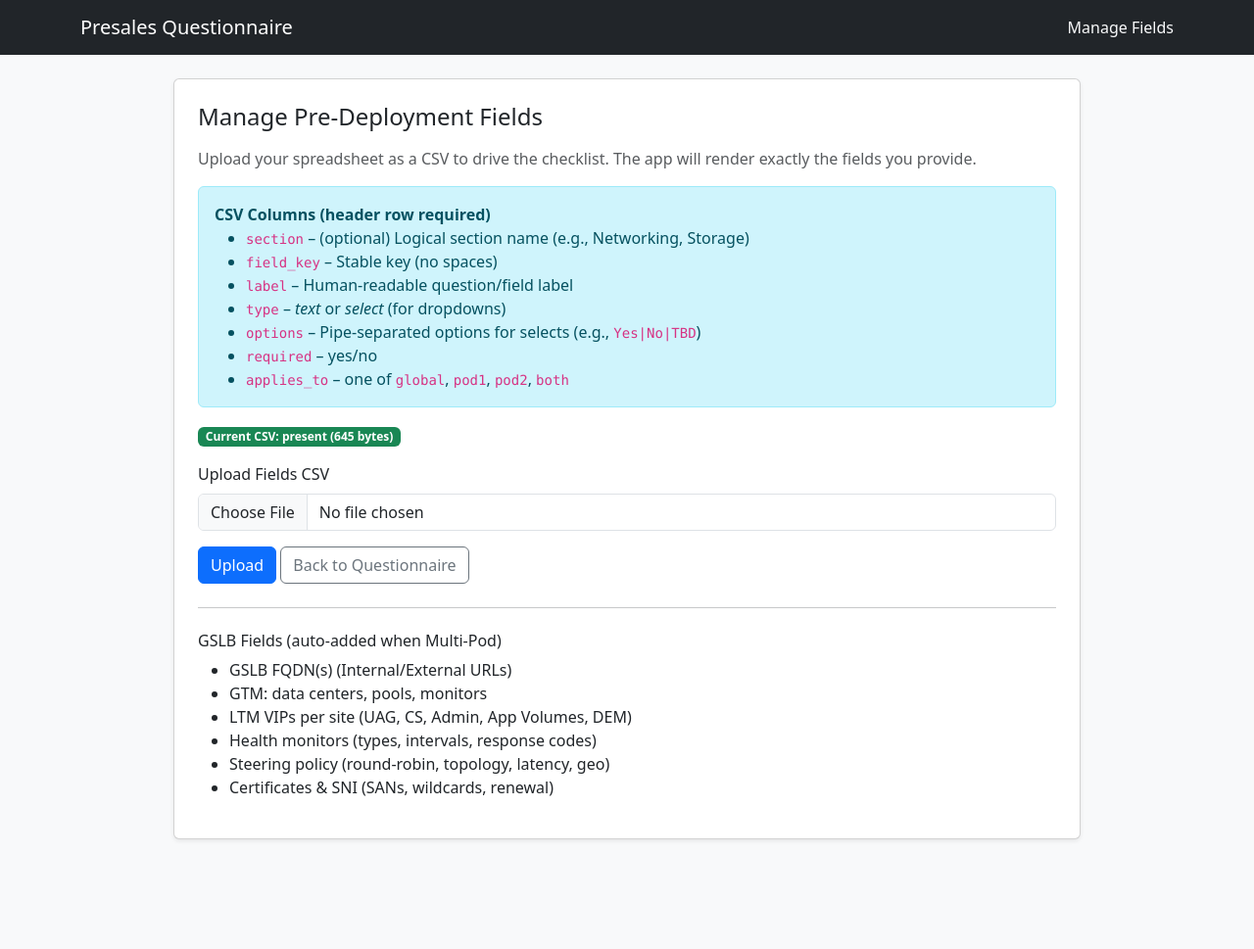
After one commit to chevychevell68/vdi-docgen, a Flask app: page /manage-fields in a window 1280 px wide. The commit adds this page. Shown: the whole page at 98% size. Run offline with Flask 3, Linux system fonts and the light colour scheme.

Commit message:
Add files via upload

```diff
--- a/app.py
+++ b/app.py
@@ -1,20 +1,36 @@
 
-from flask import Flask, render_template, request, send_file, redirect, url_for
-import io
+from flask import Flask, render_template, request, send_file, redirect, url_for, flash
+import io, csv, os
 from datetime import datetime
 
 app = Flask(__name__)
+app.secret_key = "dev"  # for flash messages
 
-# Utility: convert form MultiDict to plain dict with lists flattened
+FIELDS_CSV_PATH = os.path.join(os.path.dirname(__file__), "fields.csv")
+
 def form_to_dict(form):
     data = {}
     for k in form.keys():
         vals = form.getlist(k)
-        if len(vals) == 1:
-            data[k] = vals[0]
-        else:
-            data[k] = vals
+        data[k] = vals[0] if len(vals) == 1 else vals
     return data
+
+def load_fields_from_csv():
+    fields = []
+    if os.path.exists(FIELDS_CSV_PATH):
+        with open(FIELDS_CSV_PATH, newline='', encoding="utf-8") as f:
+            reader = csv.DictReader(f)
+            for row in reader:
+                row = {k.strip(): (v.strip() if isinstance(v, str) else v) for k, v in row.items()}
+                row.setdefault("section", "General")
+                row.setdefault("field_key", "")
+                row.setdefault("label", row.get("field_key", ""))
+                row.setdefault("type", "text")
+                row.setdefault("options", "")
+                row.setdefault("required", "no")
+                row.setdefault("applies_to", "both")  # pod1, pod2, both, global
+                fields.append(row)
+    return fields
 
 @app.route("/", methods=["GET"])
 def index():
@@ -23,18 +39,69 @@ def index():
 @app.route("/submit", methods=["POST"])
 def submit():
     data = form_to_dict(request.form)
-    # Create a lightweight summary to show on results page
     submitted_at = datetime.utcnow().strftime("%Y-%m-%d %H:%M UTC")
     return render_template("results.html", data=data, submitted_at=submitted_at)
 
 @app.route("/download", methods=["POST"])
 def download():
-    # Receive posted data as the same form payload and render markdown
     data = form_to_dict(request.form)
     md = render_template("questionnaire.md", data=data, now=datetime.utcnow())
     buf = io.BytesIO(md.encode("utf-8"))
     filename = "presales_questionnaire_{dt}.md".format(dt=datetime.utcnow().strftime("%Y%m%d_%H%M%S"))
     return send_file(buf, mimetype="text/markdown", as_attachment=True, download_name=filename)
 
+@app.route("/checklist", methods=["POST"])
+def checklist():
+    # Generate the Pre-Deployment Checklist HTML view from the submission + CSV fields.
+    data = form_to_dict(request.form)
+    fields = load_fields_from_csv()
+    pod_scope = data.get("pod_scope", "single")
+    is_multi = pod_scope == "multi"
+
+    return render_template(
+        "checklist.html",
+        data=data,
+        fields=fields,
+        is_multi=is_multi,
+        now=datetime.utcnow()
+    )
+
+@app.route("/checklist/download", methods=["POST"])
+def checklist_download():
+    # Render the checklist to Markdown for export.
+    data = form_to_dict(request.form)
+    fields = load_fields_from_csv()
+    pod_scope = data.get("pod_scope", "single")
+    is_multi = pod_scope == "multi"
+
+    md = render_template("checklist.md", data=data, fields=fields, is_multi=is_multi, now=datetime.utcnow())
+    buf = io.BytesIO(md.encode("utf-8"))
+    filename = "predeployment_checklist_{dt}.md".format(dt=datetime.utcnow().strftime("%Y%m%d_%H%M%S"))
+    return send_file(buf, mimetype="text/markdown", as_attachment=True, download_name=filename)
+
+@app.route("/manage-fields", methods=["GET"])
+def manage_fields():
+    # Show current CSV presence and provide upload form
+    exists = os.path.exists(FIELDS_CSV_PATH)
+    size = os.path.getsize(FIELDS_CSV_PATH) if exists else 0
+    return render_template("manage_fields.html", exists=exists, size=size)
+
+@app.route("/manage-fields/upload", methods=["POST"])
+def manage_fields_upload():
+    file = request.files.get("fields_csv")
+    if not file or file.filename == "":
+        flash("Please choose a CSV file.", "warning")
+        return redirect(url_for("manage_fields"))
+    filename = file.filename.lower()
+    if not filename.endswith(".csv"):
+        flash("Only .csv files are supported.", "warning")
+        return redirect(url_for("manage_fields"))
+    try:
+        file.save(FIELDS_CSV_PATH)
+        flash("Fields CSV uploaded successfully.", "success")
+    except Exception as e:
+        flash(f"Upload failed: {e}", "danger")
+    return redirect(url_for("manage_fields"))
+
 if __name__ == "__main__":
     app.run(host="0.0.0.0", port=5000, debug=True)
--- a/templates/base.html
+++ b/templates/base.html
@@ -17,6 +17,7 @@
     <nav class="navbar navbar-expand-lg navbar-dark bg-dark mb-4">
       <div class="container">
         <a class="navbar-brand" href="/">Presales Questionnaire</a>
+        <a class="nav-link text-light" href="/manage-fields">Manage Fields</a>
       </div>
     </nav>
     <main class="container mb-5">
--- /dev/null
+++ b/templates/manage_fields.html
@@ -0,0 +1,48 @@
+
+{% extends "base.html" %}
+{% block content %}
+<h1 class="h4 mb-3">Manage Pre-Deployment Fields</h1>
+<p class="text-muted">Upload your spreadsheet as a CSV to drive the checklist. The app will render exactly the fields you provide.</p>
+
+<div class="alert alert-info">
+  <div class="fw-semibold">CSV Columns (header row required)</div>
+  <ul class="mb-0">
+    <li><code>section</code> – (optional) Logical section name (e.g., Networking, Storage)</li>
+    <li><code>field_key</code> – Stable key (no spaces)</li>
+    <li><code>label</code> – Human-readable question/field label</li>
+    <li><code>type</code> – <em>text</em> or <em>select</em> (for dropdowns)</li>
+    <li><code>options</code> – Pipe-separated options for selects (e.g., <code>Yes|No|TBD</code>)</li>
+    <li><code>required</code> – yes/no</li>
+    <li><code>applies_to</code> – one of <code>global</code>, <code>pod1</code>, <code>pod2</code>, <code>both</code></li>
+  </ul>
+</div>
+
+<div class="mb-3">
+  {% if exists %}
+    <span class="badge bg-success">Current CSV: present ({{ size }} bytes)</span>
+  {% else %}
+    <span class="badge bg-secondary">No CSV uploaded yet</span>
+  {% endif %}
+</div>
+
+<form method="POST" action="{{ url_for('manage_fields_upload') }}" enctype="multipart/form-data" class="mt-2">
+  <div class="mb-3">
+    <label class="form-label">Upload Fields CSV</label>
+    <input class="form-control" type="file" name="fields_csv" accept=".csv">
+  </div>
+  <button class="btn btn-primary" type="submit">Upload</button>
+  <a class="btn btn-outline-secondary" href="{{ url_for('index') }}">Back to Questionnaire</a>
+</form>
+
+<hr class="my-4">
+
+<h2 class="h6">GSLB Fields (auto-added when Multi-Pod)</h2>
+<ul>
+  <li>GSLB FQDN(s) (Internal/External URLs)</li>
+  <li>GTM: data centers, pools, monitors</li>
+  <li>LTM VIPs per site (UAG, CS, Admin, App Volumes, DEM)</li>
+  <li>Health monitors (types, intervals, response codes)</li>
+  <li>Steering policy (round-robin, topology, latency, geo)</li>
+  <li>Certificates &amp; SNI (SANs, wildcards, renewal)</li>
+</ul>
+{% endblock %}
```
Also changed, not shown: fields.csv (added, +12 -0 lines), templates/checklist.html (added, +71 -0 lines), templates/checklist.md (added, +29 -0 lines), templates/results.html (+14 -3 lines).
